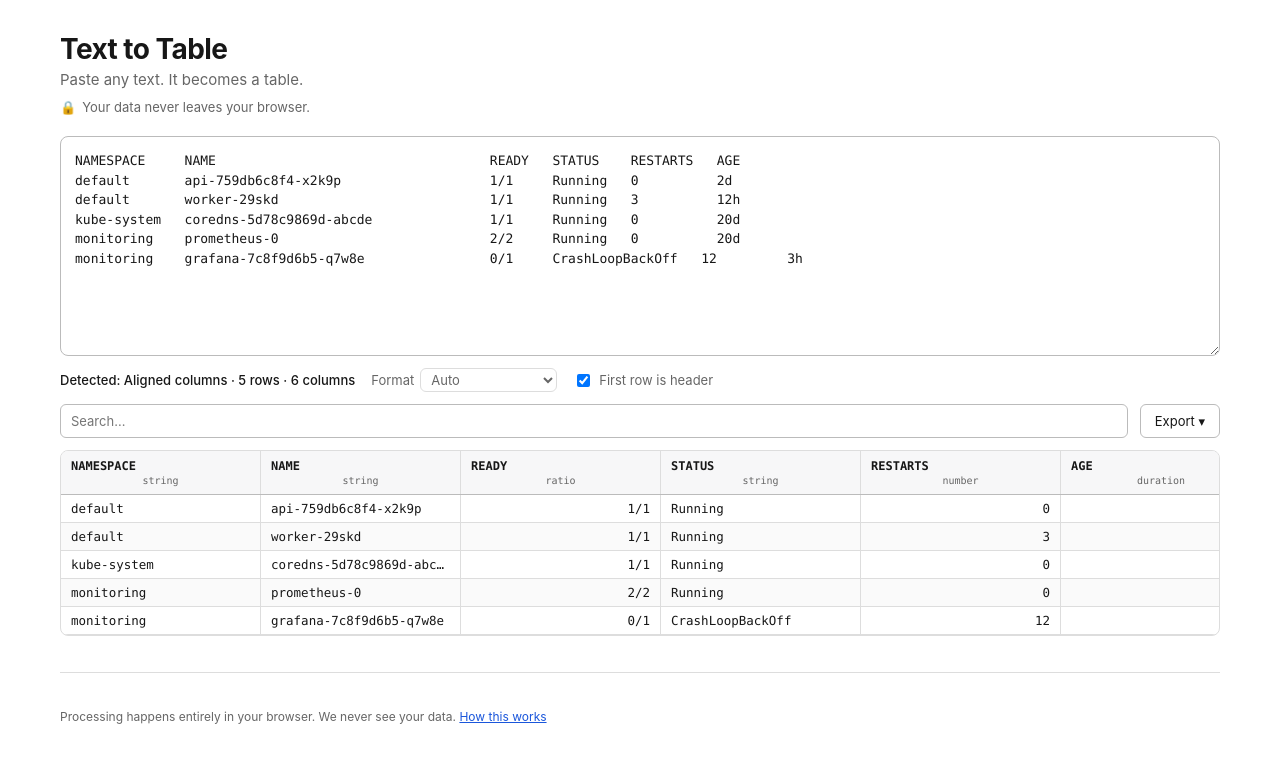
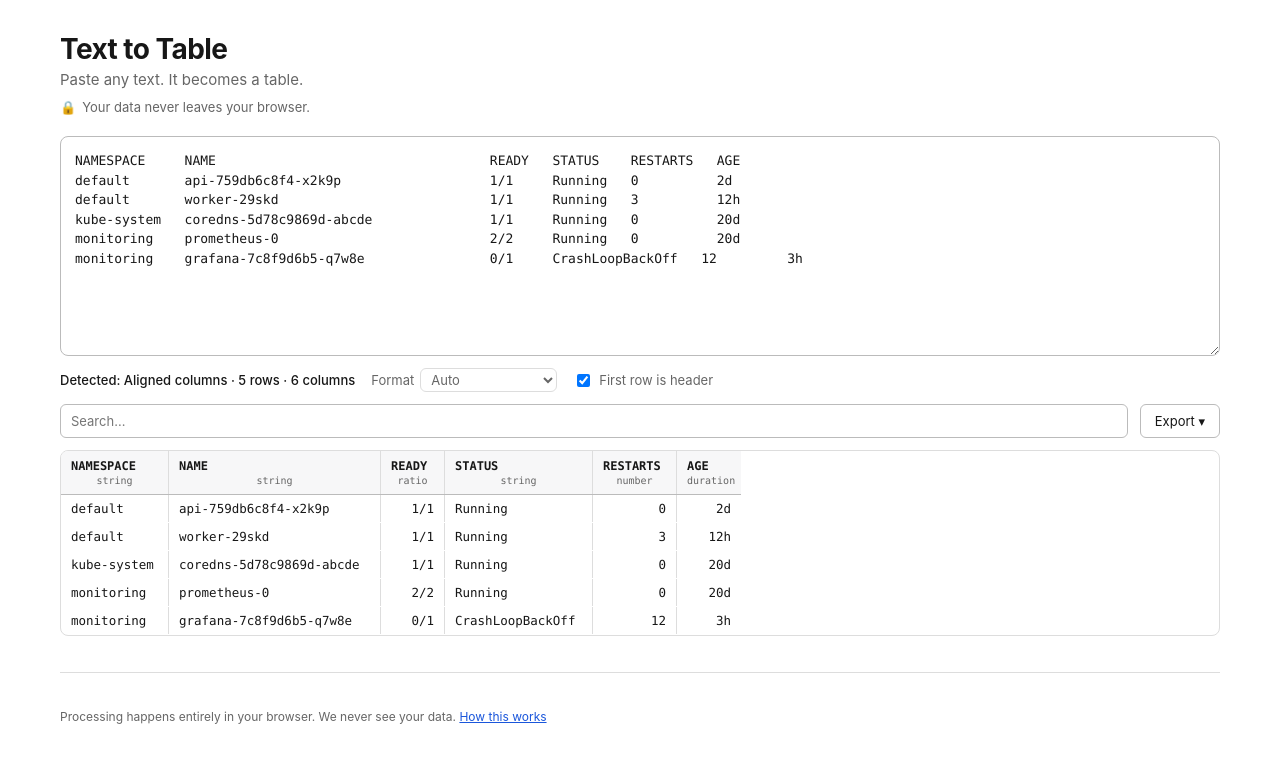
Before and after one commit to FromMeToYou/text-to-table, a Next.js app: page / in a window 1280 px wide. Both pictures are taken after a click on the button "kubectl get pods". Shown: the top 762 px of the page. Built offline with nearby package versions, Linux system fonts and the light colour scheme.

Commit message:
ui: content-sized columns, state reset on new paste, virtualizer resync, header-click fix, memoized sort keys

```diff
--- a/src/app/globals.css
+++ b/src/app/globals.css
@@ -278,13 +278,18 @@ main {
   overflow: auto;
   border: 1px solid var(--border);
   border-radius: 8px;
+  /* A focused header button can otherwise get nudged into view by the
+     browser, visibly shifting the table sideways on click. */
+  overflow-anchor: none;
 }
 
 .tableGrid {
   display: flex;
   flex-direction: column;
+  align-items: flex-start;
+  /* Exactly as wide as its columns — never stretched to fill the wrapper,
+     so a table with a few short columns shows no horizontal scrollbar. */
   width: fit-content;
-  min-width: 100%;
 }
 
 .tableHeaderRow {
@@ -364,6 +369,13 @@ main {
 
 .tableBody {
   position: relative;
+}
+
+.tableEmptyState {
+  padding: 32px 16px;
+  text-align: center;
+  color: var(--muted);
+  font-size: 13px;
 }
 
 .tableRow {
--- a/src/app/page.tsx
+++ b/src/app/page.tsx
@@ -24,6 +24,7 @@ export default function Home() {
   const [visibleRows, setVisibleRows] = useState<string[][]>([]);
 
   const skipNextDebounceRef = useRef(true);
+  const prevColumnSignatureRef = useRef("");
 
   // Debounce text -> debouncedText, unless a paste/drop asked to skip the wait.
   useEffect(() => {
@@ -55,6 +56,9 @@ export default function Home() {
 
   function handleBeforePaste() {
     skipNextDebounceRef.current = true;
+    // A paste/drop replaces the whole buffer; a search or sort left over
+    // from the previous content no longer means anything.
+    setSearch("");
   }
 
   function handleSampleClick(sampleText: string) {
@@ -69,6 +73,22 @@ export default function Home() {
   function handleHasHeaderChange(next: boolean) {
     setHeaderOverride(next);
   }
+
+  // A "different" paste is detected by comparing column *names*, not just
+  // presence of a result: column ids are recycled ("c0", "c1", ...) across
+  // unrelated datasets, so sort/size state keyed by id would otherwise leak
+  // from one paste into the next.
+  const columnSignature = useMemo(
+    () => (result ? result.columns.map((c) => c.name).join("|") : ""),
+    [result]
+  );
+
+  useEffect(() => {
+    if (columnSignature !== prevColumnSignatureRef.current) {
+      prevColumnSignatureRef.current = columnSignature;
+      setSearch("");
+    }
+  }, [columnSignature]);
 
   const filteredRows = useMemo(() => {
     if (!result) return [];
@@ -130,7 +150,16 @@ export default function Home() {
               <ExportMenu result={exportResult} />
             </div>
 
-            <DataTable columns={result.columns} rows={filteredRows} onVisibleRowsChange={setVisibleRows} />
+            <DataTable
+              // Remounts (resetting sort + column sizing) whenever a paste
+              // brings in a genuinely different table shape.
+              key={columnSignature}
+              columns={result.columns}
+              rows={filteredRows}
+              sizingRows={result.rows}
+              emptyMessage={search.trim() ? "No rows match your search." : "No rows to display."}
+              onVisibleRowsChange={setVisibleRows}
+            />
           </>
         ) : (
           <div className="emptyState">
--- a/src/components/DataTable.tsx
+++ b/src/components/DataTable.tsx
@@ -1,6 +1,7 @@
 "use client";
 
 import { useEffect, useMemo, useRef } from "react";
+import type { MutableRefObject } from "react";
 import {
   columnResizingFeature,
   columnSizingFeature,
@@ -52,14 +53,77 @@ function compareSortKeys(a: number | string, b: number | string): number {
   return as.localeCompare(bs);
 }
 
+// --- Column width from content -------------------------------------------
+
+/** Approximate monospace character width at the table's 13px font size. */
+const CH_PX = 8;
+/** Horizontal cell padding (6px 10px in CSS -> 20px total). */
+const CELL_PADDING_PX = 20;
+const MIN_COL_PX = 64;
+const MAX_COL_PX = 480;
+const RESIZE_MIN_PX = 64;
+const RESIZE_MAX_PX = 800;
+/** Only sample the first N rows to size columns; enough signal, stays cheap on large pastes. */
+const SIZE_SAMPLE_ROWS = 200;
+
+function computeColumnSizes(columns: Column[], sampleRows: string[][]): Record<string, number> {
+  const sizes: Record<string, number> = {};
+  const sampleCount = Math.min(sampleRows.length, SIZE_SAMPLE_ROWS);
+  columns.forEach((col, ci) => {
+    let maxLen = col.name.length;
+    for (let i = 0; i < sampleCount; i++) {
+      const cell = sampleRows[i][ci];
+      if (cell && cell.length > maxLen) maxLen = cell.length;
+    }
+    sizes[col.id] = Math.min(MAX_COL_PX, Math.max(MIN_COL_PX, maxLen * CH_PX + CELL_PADDING_PX));
+  });
+  return sizes;
+}
+
+// --- Precomputed sort keys -------------------------------------------------
+// The sortFn below is called O(n log n) times per sort by TanStack's sorted
+// row model. sortKey() can be non-trivial (type-aware parsing), so we resolve
+// it once per row per column (O(n)) instead of inside every comparison, and
+// cache the result in a ref keyed by the current `data` array so it survives
+// across re-renders (e.g. toggling sort direction) without recomputation.
+type SortKeyCache = { data: RowRecord[]; maps: Map<string, Map<string, number | string>> };
+
+function getSortKeyMap(
+  cacheRef: MutableRefObject<SortKeyCache>,
+  columnId: string,
+  colType: ColumnType
+): Map<string, number | string> {
+  const cache = cacheRef.current;
+  let map = cache.maps.get(columnId);
+  if (!map) {
+    map = new Map();
+    for (const row of cache.data) {
+      map.set(row.__id, sortKey(row[columnId] ?? "", colType));
+    }
+    cache.maps.set(columnId, map);
+  }
+  return map;
+}
+
 interface DataTableProps {
   columns: Column[];
+  /** Rows to display, already filtered (e.g. by search). */
   rows: string[][];
+  /** Rows sampled for default column width; defaults to `rows` when omitted. */
+  sizingRows?: string[][];
+  /** Shown in place of the body when there are no rows to display. */
+  emptyMessage?: string;
   /** Reports the currently rendered (filtered + sorted) rows, for export. */
   onVisibleRowsChange?: (rows: string[][]) => void;
 }
 
-export default function DataTable({ columns, rows, onVisibleRowsChange }: DataTableProps) {
+export default function DataTable({
+  columns,
+  rows,
+  sizingRows,
+  emptyMessage = "No rows to display.",
+  onVisibleRowsChange,
+}: DataTableProps) {
   const data = useMemo<RowRecord[]>(() => {
     if (rows.length === 0) return EMPTY_RECORDS;
     return rows.map((r, i) => {
@@ -71,22 +135,35 @@ export default function DataTable({ columns, rows, onVisibleRowsChange }: DataTa
     });
   }, [rows, columns]);
 
+  // Reset (and lazily rebuild) the sort-key cache whenever the row set changes.
+  // Mutating a ref during render like this is safe: it only affects this
+  // cache, never triggers a re-render itself, and is idempotent.
+  const sortCacheRef = useRef<SortKeyCache>({ data, maps: new Map() });
+  if (sortCacheRef.current.data !== data) {
+    sortCacheRef.current = { data, maps: new Map() };
+  }
+
+  const columnSizes = useMemo(
+    () => computeColumnSizes(columns, sizingRows ?? rows),
+    [columns, sizingRows, rows]
+  );
+
   const tableColumns = useMemo<ColumnDef<typeof features, RowRecord, unknown>[]>(
     () =>
       columns.map((col) => ({
         id: col.id,
         header: col.name,
         accessorFn: (row: RowRecord) => row[col.id] ?? "",
-        size: 200,
-        minSize: 72,
-        maxSize: 640,
+        size: columnSizes[col.id] ?? MIN_COL_PX,
+        minSize: RESIZE_MIN_PX,
+        maxSize: RESIZE_MAX_PX,
         sortFn: (rowA: Row<typeof features, RowRecord>, rowB: Row<typeof features, RowRecord>, columnId: string) =>
           compareSortKeys(
-            sortKey(rowA.getValue(columnId) as string, col.type),
-            sortKey(rowB.getValue(columnId) as string, col.type)
+            getSortKeyMap(sortCacheRef, columnId, col.type).get(rowA.id) ?? Number.NaN,
+            getSortKeyMap(sortCacheRef, columnId, col.type).get(rowB.id) ?? Number.NaN
           ),
       })),
-    [columns]
+    [columns, columnSizes]
   );
 
   const table = useTable({
@@ -120,12 +197,26 @@ export default function DataTable({ columns, rows, onVisibleRowsChange }: DataTa
     getItemKey: (index) => visibleRows[index]?.id ?? index,
   });
 
+  // The row set's identity changes whenever `rows` changes (new search term,
+  // new paste, sort...). A stale DOM scrollTop from before a shrink (e.g. a
+  // search matching nothing) can desync from the virtualizer's own offset
+  // once rows come back, leaving rendered items outside the viewport. Resync
+  // by snapping to the top and forcing a fresh measurement every time.
+  useEffect(() => {
+    if (scrollRef.current) {
+      scrollRef.current.scrollTop = 0;
+    }
+    rowVirtualizer.scrollToOffset(0);
+    rowVirtualizer.measure();
+    // eslint-disable-next-line react-hooks/exhaustive-deps
+  }, [rows]);
+
   const headerGroups = table.getHeaderGroups();
   const totalSize = table.getTotalSize();
 
   return (
     <div className="tableWrap" ref={scrollRef}>
-      <div className="tableGrid" role="table" style={{ minWidth: totalSize }}>
+      <div className="tableGrid" role="table" style={{ width: totalSize }}>
         {headerGroups.map((group) => (
           <div className="tableHeaderRow" role="row" key={group.id}>
             {group.headers.map((header) => {
@@ -142,6 +233,11 @@ export default function DataTable({ columns, rows, onVisibleRowsChange }: DataTa
                   <button
                     type="button"
                     className="tableHeaderButton"
+                    // Prevent the button from taking focus on a pointer click: a
+                    // focused element inside an overflow:auto container can be
+                    // scrolled into view by the browser, visibly shifting the
+                    // table sideways. Keyboard (Tab) focus is unaffected.
+                    onMouseDown={(e) => e.preventDefault()}
                     onClick={header.column.getToggleSortingHandler()}
                   >
                     <span className="tableHeaderName">
@@ -166,9 +262,15 @@ export default function DataTable({ columns, rows, onVisibleRowsChange }: DataTa
         <div
           className="tableBody"
           role="rowgroup"
-          style={{ height: rowVirtualizer.getTotalSize(), position: "relative" }}
+          style={{
+            height: visibleRows.length === 0 ? undefined : rowVirtualizer.getTotalSize(),
+            position: "relative",
+          }}
         >
-          {rowVirtualizer.getVirtualItems().map((item) => {
+          {visibleRows.length === 0 ? (
+            <div className="tableEmptyState">{emptyMessage}</div>
+          ) : (
+            rowVirtualizer.getVirtualItems().map((item) => {
               const row = visibleRows[item.index];
               return (
                 <div
@@ -188,11 +290,13 @@ export default function DataTable({ columns, rows, onVisibleRowsChange }: DataTa
                   {row.getAllCells().map((cell) => {
                     const type = columnTypeById.get(cell.column.id);
                     const numeric = type ? NUMERIC_TYPES.has(type) : false;
+                    const value = cell.getValue<string>();
                     return (
                       <div
                         key={cell.id}
                         role="cell"
                         className="tableCell"
+                        title={value}
                         style={{ width: cell.column.getSize(), textAlign: numeric ? "right" : "left" }}
                       >
                         <table.FlexRender cell={cell} />
@@ -201,7 +305,8 @@ export default function DataTable({ columns, rows, onVisibleRowsChange }: DataTa
                   })}
                 </div>
               );
-          })}
+            })
+          )}
         </div>
       </div>
     </div>
```
Lines whose indentation alone changed are shown as unchanged.
